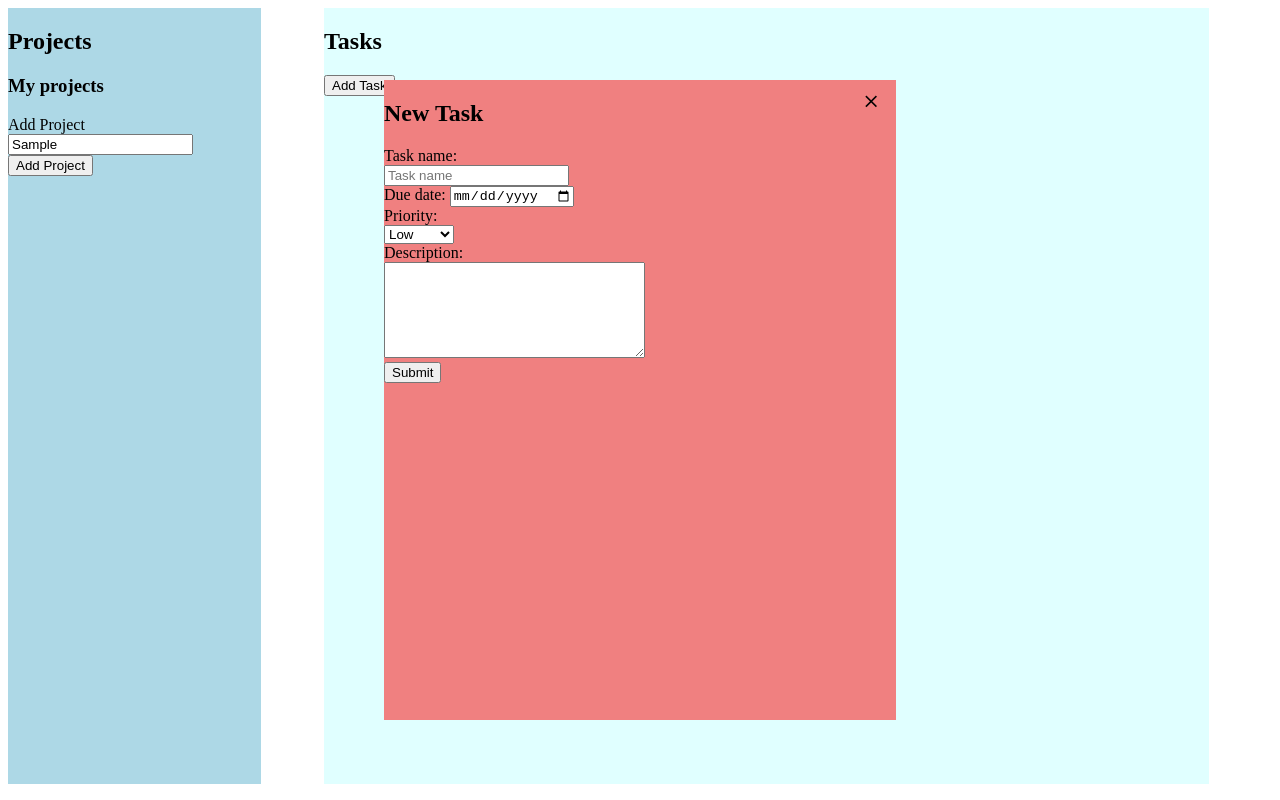
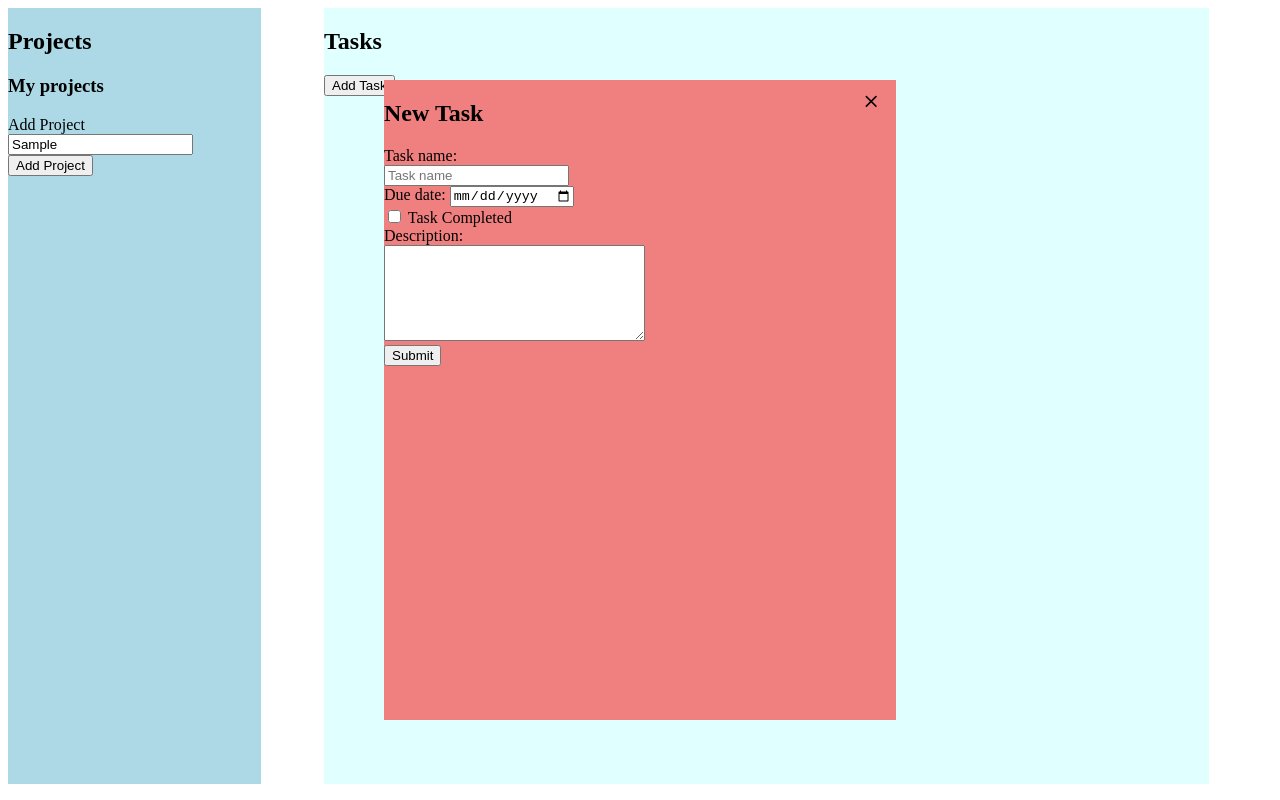
Before and after one commit to gkatrasnik/todoapp, a plain HTML site: page index.html in a window 1280 px wide. Both pictures are taken after typing "Sample" into the empty fields and a click on the button "Add Task". Drawn offline with Linux system fonts and the light colour scheme.

Commit message:
adding tasks work, need to add DOM functions

```diff
--- a/index.html
+++ b/index.html
@@ -54,12 +54,8 @@
                 /><br />
                 <label for="due-date">Due date:</label>
                 <input type="date" id="due-date" name="due-date" /><br />
-                <label for="priority">Priority:</label><br />
-                <select name="priority" id="priority">
-                <option value="Low">Low</option>
-                <option value="Medium">Medium</option>
-                <option value="High">High</option></select
-                ><br />
+                <input type="checkbox" id="finished" name="finished" value="checked">
+                <label for="finished">Task Completed</label><br />
                 <label for="description">Description:</label><br />
                 <textarea
                 name="description"
```
Also changed, not shown: main.js (+1 -1 lines).
